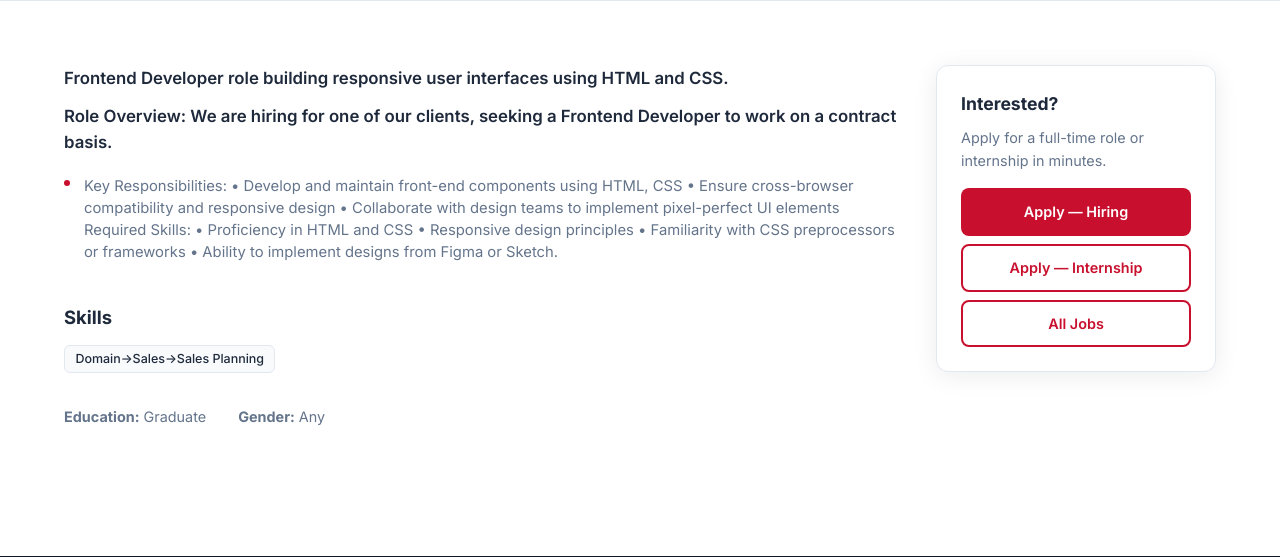
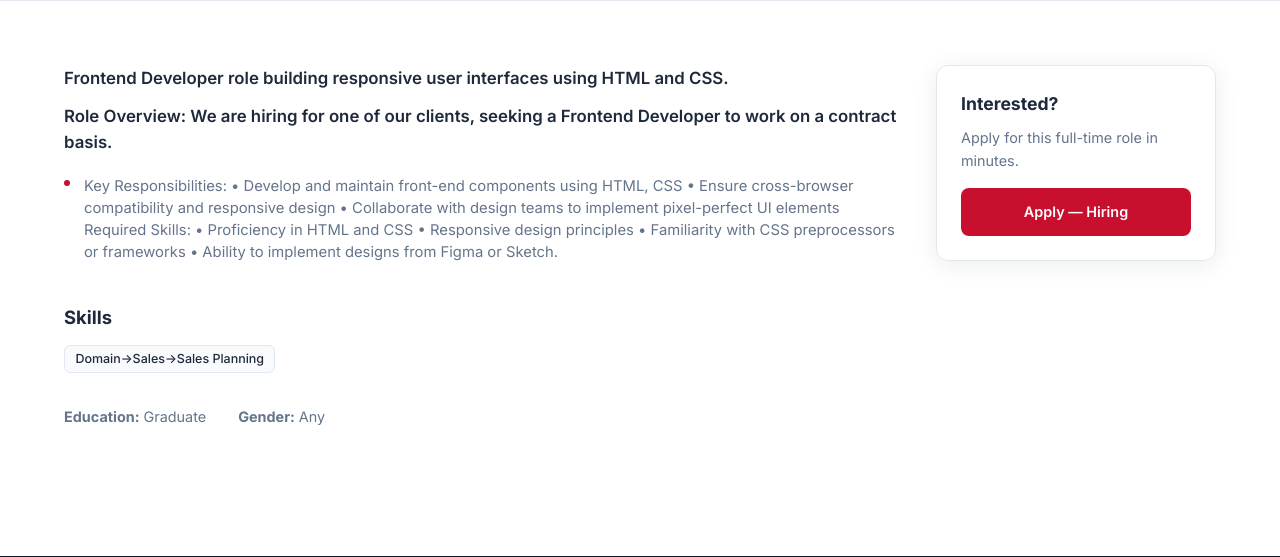
Before and after one commit to Researchpeoplecommunity/rajaro_website, a Flask app: page /career/1 in a window 1280 px wide. Shown: the part 502-1059 px from the top of the page. Run offline with Flask 3, Linux system fonts and the light colour scheme; data comes from the database, SQL or seed files in the repository.

Commit message:
Job detail: show only Apply — Hiring button.
Co-authored-by: Cursor <cursoragent@cursor.com>

```diff
--- a/templates/job_detail.html
+++ b/templates/job_detail.html
@@ -45,11 +45,9 @@
     <aside class="detail-aside">
       <div class="aside-card">
         <h3>Interested?</h3>
-        <p>Apply for a full-time role or internship in minutes.</p>
+        <p>Apply for this full-time role in minutes.</p>
         <div class="stack-actions">
           <a href="{{ url_for('public.job_apply', job_id=job.id, type='hiring') }}" class="btn btn-primary">Apply — Hiring</a>
-          <a href="{{ url_for('public.job_apply', job_id=job.id, type='internship') }}" class="btn btn-outline">Apply — Internship</a>
-          <a href="{{ url_for('public.career') }}" class="btn btn-outline">All Jobs</a>
         </div>
       </div>
     </aside>
```
